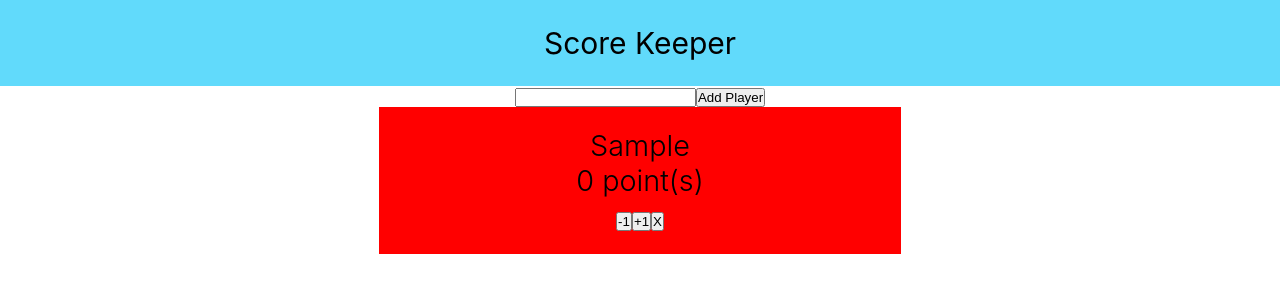
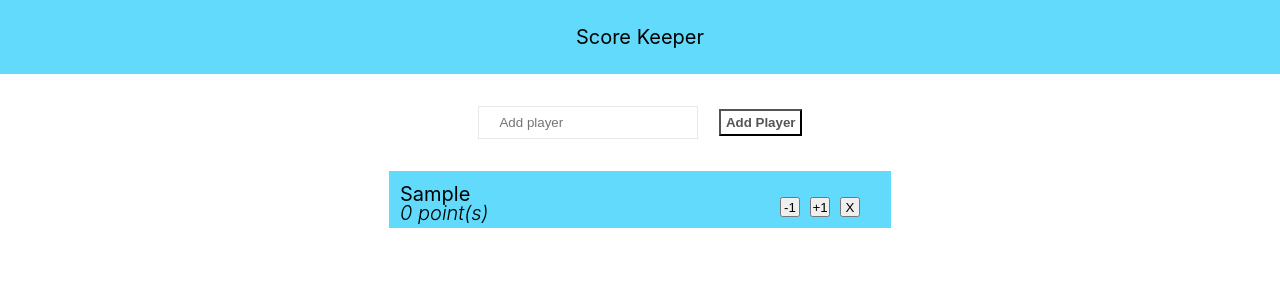
Before and after one commit to FunbiOyede/Score-Keeper, a React (Create React App) app: page / in a window 1280 px wide. Both pictures are taken after typing "Sample" into the empty fields and a click on the button "Add Player". Shown: the top 300 px of the page. Built offline with nearby package versions, Linux system fonts and the light colour scheme.

Commit message:
style and component changes

```diff
--- a/src/App.css
+++ b/src/App.css
@@ -6,20 +6,75 @@
   font-weight:400;
   background-color: #61dafb;
   padding: 25px;
-  font-size:30px;
+  font-size:20px;
 }
 
 .App-link {
   color: #61dafb;
 }
 
-.player {
-  background-color: red;
-  margin-bottom: 1.3rem;
-  padding: 1.3rem;
+.wrapper {
+  background-color: #61dafb;
   font-weight: 300;
   font-size: 1.8rem;
-  margin: 0 auto;
-   max-width: 30rem;
+  margin: 0  auto 25px;
+  max-width: 30rem;
+  padding: 0.7rem;
+}
+
+.form{
+
+  margin: 0.7rem auto;
+  max-width: 50rem;
   padding: 1.3rem;
+
 }
+
+.input{
+
+    border: 1px solid #e8e8e8;
+    flex-grow: 1;
+    padding:0.5rem 1.3rem;
+    outline: none;
+}
+
+.button{
+  background: rgba(255, 255, 255, 0.67);
+  color: #555555;
+  cursor: pointer;
+  font-weight: 600;
+  line-height: 1;
+  margin-left: 1.3rem;
+  outline: none;
+  padding: 0.3rem;
+  transition: background .2s ease, transform .2s ease;
+}
+
+.player{
+  float: left;
+  font-weight:400;
+  font-size:20px;
+}
+
+.counter{
+  font-size:20px;
+  font-style: italic;
+  font-weight: 300;
+  float: left;
+  position: relative;
+  top: -16px;
+}
+
+.player_actions{
+  display: flex;
+  float: right;
+  padding:10px;
+  position: relative;
+  top: -30px;
+}
+
+.btn{
+  margin-right: 10px;
+  height:20px;
+  width:20px;
+}
--- a/src/App.js
+++ b/src/App.js
@@ -1,7 +1,7 @@
 import React, { Component } from 'react'
 import Header from './components/Header'
 import AddPlayer from './components/AddPlayer';
-import PlayersCon from './components/PlayersCon';
+import Players from './components/Players';
 import './App.css'
 
 export class App extends Component {
@@ -37,7 +37,7 @@ export class App extends Component {
       <div className='App'>
         <Header />
         <AddPlayer RenderPlayer={this.RenderPlayer}  />
-        <PlayersCon Players={this.state.Players} DeletePlayer={this.DeletePlayer} />
+        <Players Players={this.state.Players} DeletePlayer={this.DeletePlayer} />
       </div>
     )
   }
--- a/src/components/AddPlayer.jsx
+++ b/src/components/AddPlayer.jsx
@@ -30,9 +30,9 @@ class AddPlayer extends Component{
 
     render(){
         return(
-            <form onSubmit={this.onSubmit}>
-                <input value={this.state.name} type='text' onChange={this.getPlayerName}/>
-                <button onClick={this.addPlayer}>Add Player</button><br></br>
+            <form onSubmit={this.onSubmit} className='form'>
+                <input value={this.state.name} type='text' onChange={this.getPlayerName} placeholder='Add player' className='input'/>
+                <button onClick={this.addPlayer} className='button'>Add Player</button><br></br>
             </form>
 
         )
--- /dev/null
+++ b/src/components/DisplayPlayer.jsx
@@ -0,0 +1,30 @@
+import React, { useState} from 'react'
+import '../App.css'
+
+//trying the usestate feature  for the first time
+
+export default function Player(props) {
+    let {name, id} = props;
+
+  const [counter, setCounter] = useState(0)
+
+  const increment = () =>{
+      setCounter(counter+1);
+  }
+
+  const Decrement = () =>{
+    setCounter(counter-1);
+  }
+
+  return (
+    <div className='wrapper' >
+      <h4 className='player'>{name}</h4><br/>
+      <p className='counter'>{counter} point(s)</p>
+       <div className='player_actions'>
+          <button onClick={Decrement} className='btn'>-1</button>
+          <button onClick={increment} className='btn'>+1</button>
+          <button onClick={props.DeletePlayer.bind(this,id)} className='btn'>X</button>
+       </div>
+    </div>
+  )
+}
--- a/src/components/Player.jsx
+++ /dev/null
@@ -1,28 +0,0 @@
-import React, { useState} from 'react'
-import '../App.css'
-
-//trying the usestate feature  for the first time
-
-export default function Player(props) {
-    let {name, id} = props;
-
-  const [counter, setCounter] = useState(0)
-
-  const increment = () =>{
-      setCounter(counter+1);
-  }
-
-  const Decrement = () =>{
-    setCounter(counter-1);
-  }
-
-  return (
-    <div className='player' >
-      {name}
-      <p>{counter} point(s)</p>
-      <button onClick={Decrement}>-1</button>
-      <button onClick={increment}>+1</button>
-      <button onClick={props.DeletePlayer.bind(this,id)}>X</button>
-    </div>
-  )
-}
--- a/src/components/PlayersCon.jsx
+++ b/src/components/Players.jsx
@@ -1,5 +1,5 @@
 import React from 'react'
-import Player from './Player';
+import Player from './DisplayPlayer';
 
 export default function Players(props) {
 
```
